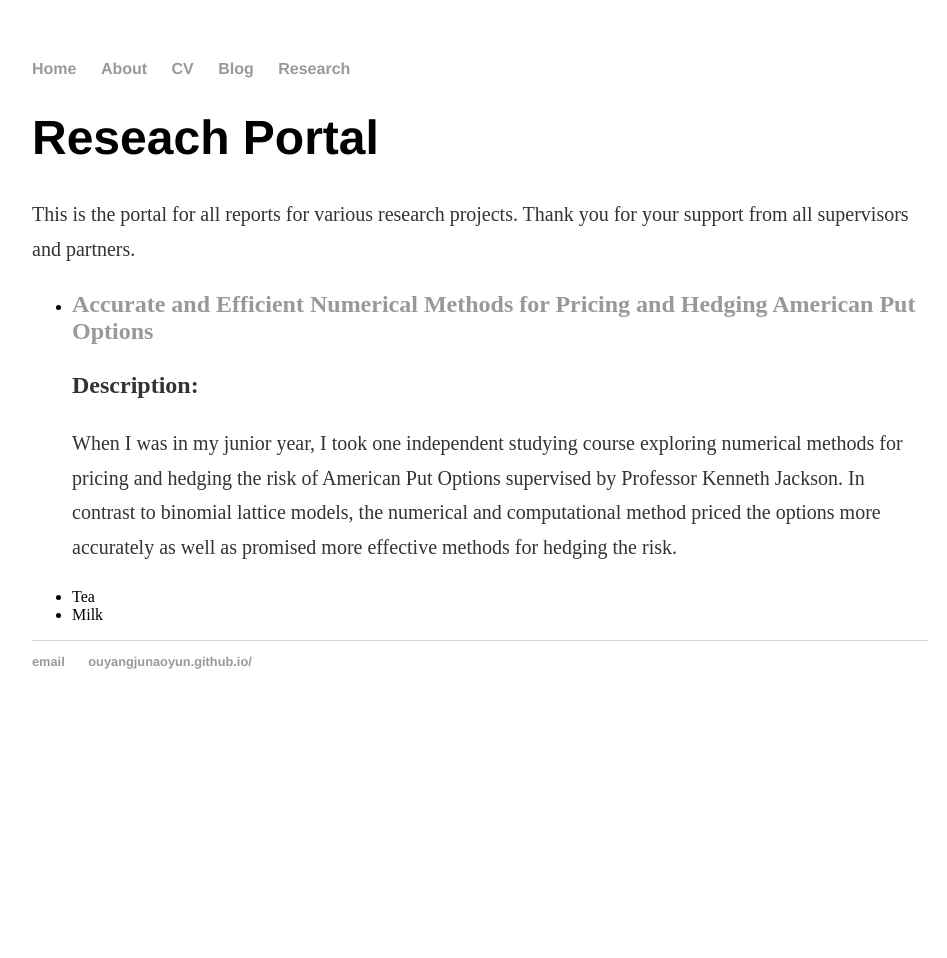
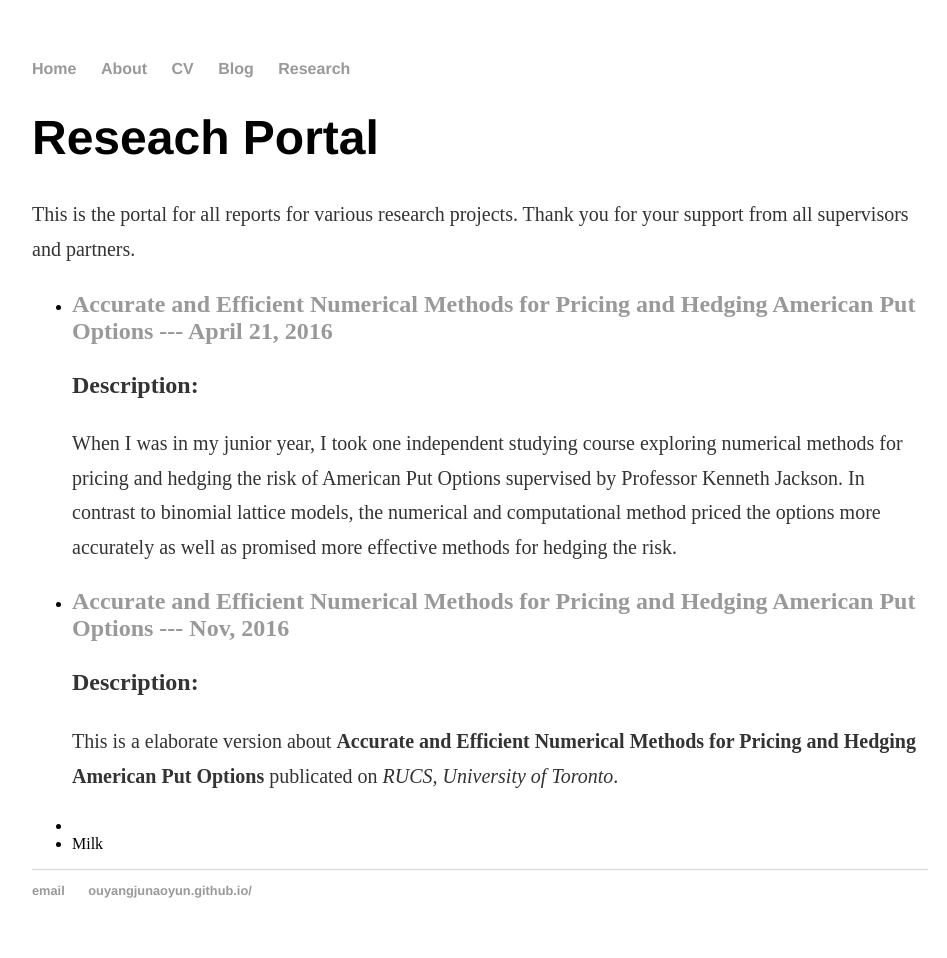
Before and after one commit to ouyangjunaoyun/mywebsite, a Jekyll site: the page built from academic/index.html, in a window 1280 px wide. Shown: the whole page, without its empty margins (160-1107 px from the left). Built offline with Jekyll 4.4.1, drawn with Linux system fonts in a browser that asks for light colours; before the commit the page ends 900 px from its top, so only the background shows below that.

Commit message:
Update index.html

```diff
--- a/academic/index.html
+++ b/academic/index.html
@@ -14,10 +14,17 @@ title: Jun Ouyang, University of Toronto
 
 <div class="blurb">
   <ul style="list-style-type:disc">
-  <li><h2><a href="https://ouyangjunaoyun.github.io/file/AmericanOptionReport.pdf">Accurate and Efficient Numerical Methods for Pricing and Hedging American Put Options</a></h2>
+  <li><h2><a href="https://ouyangjunaoyun.github.io/file/AmericanOptionReport.pdf">Accurate and Efficient Numerical Methods for Pricing and Hedging American Put Options --- April 21, 2016</a></h2>
 	  <p><b>Description: </b> </p>
-	  <p><small>When I was in my junior year, I took one independent studying course exploring numerical methods for pricing and hedging the risk of American Put Options supervised by Professor Kenneth Jackson. In contrast to binomial lattice models, the numerical and computational method priced the options more accurately as well as promised more effective methods for hedging the risk.</small> </p></li>
-  <li>Tea</li>
+	  <p><small>When I was in my junior year, I took one independent studying course exploring numerical methods for pricing and hedging the risk of American Put Options supervised by Professor Kenneth Jackson. In contrast to binomial lattice models, the numerical and computational method priced the options more accurately as well as promised more effective methods for hedging the risk.
+</small> </p></li>
+
+
+<li><h2><a href="http://rucs.ca/scientific-computings/methods-for-pricing-and-hedging">Accurate and Efficient Numerical Methods for Pricing and Hedging American Put Options --- Nov, 2016</a></h2>
+	  <p><b>Description: </b> </p>
+	<p><small>This is a elaborate version about <b>Accurate and Efficient Numerical Methods for Pricing and Hedging American Put Options</b> publicated on <em>RUCS, University of Toronto</em>.</small> </p></li>
+
+<li></li>
   <li>Milk</li>
 </ul>
 </div>
```
